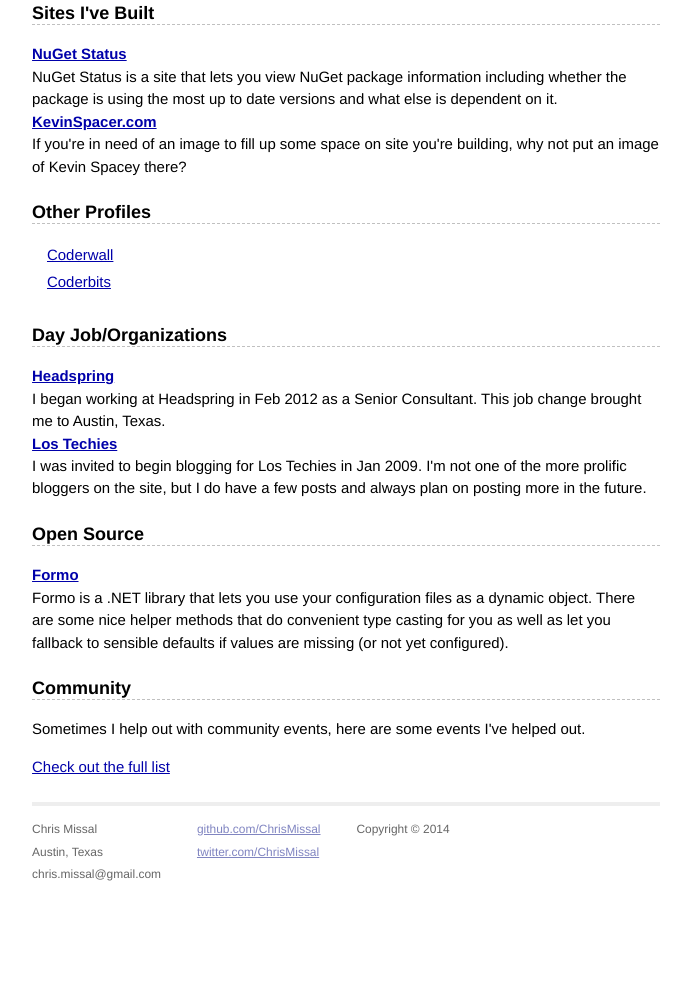
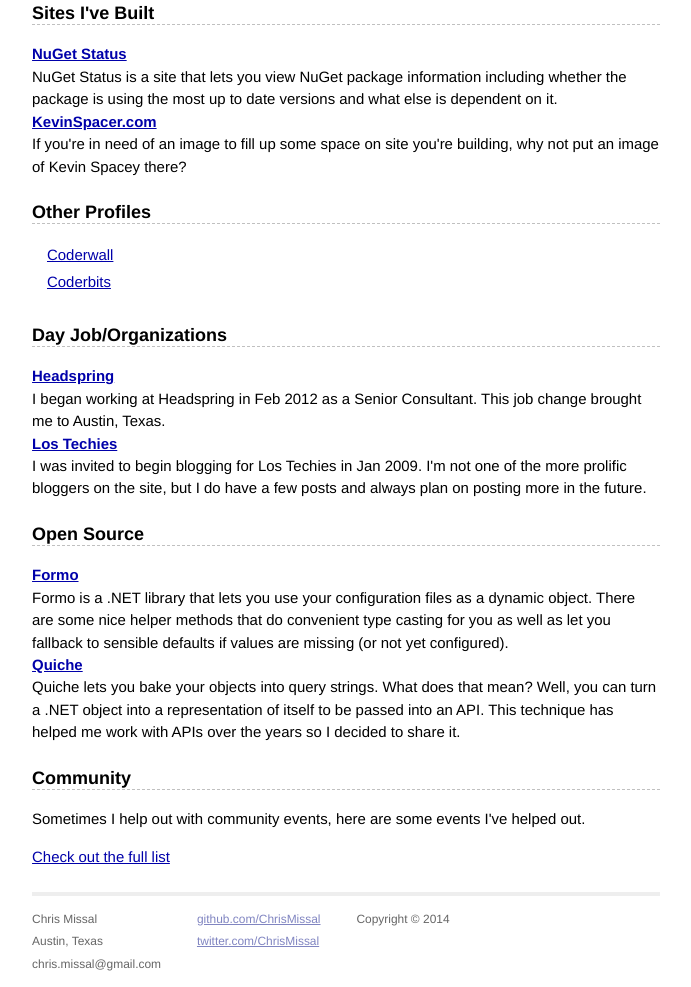
Before and after one commit to ChrisMissal/chrismissal.github.io, a Jekyll site: the page built from work/index.html, in a window 1280 px wide, cut to the strip 707-1694 px from the top of the page. Shown: the whole strip, without its empty margins (294-985 px from the left). Built offline with Jekyll 4.4.1, drawn with Linux system fonts in a browser that asks for light colours; before the commit the page ends 1604 px from its top, so only the background shows below that.

Commit message:
add quiche to open source list

```diff
--- a/work/index.html
+++ b/work/index.html
@@ -51,6 +51,9 @@
 		<dl>
 			<dt><a href="http://chrismissal.com/Formo">Formo</a></dt>
 			<dd>Formo is a .NET library that lets you use your configuration files as a dynamic object. There are some nice helper methods that do convenient type casting for you as well as let you fallback to sensible defaults if values are missing (or not yet configured).</dd>
+
+			<dt><a href="http://chrismissal.com/Quiche">Quiche</a></dt>
+			<dd>Quiche lets you bake your objects into query strings. What does that mean? Well, you can turn a .NET object into a representation of itself to be passed into an API. This technique has helped me work with APIs over the years so I decided to share it.</dd>
 		</dl>
 	</article>
 
```
